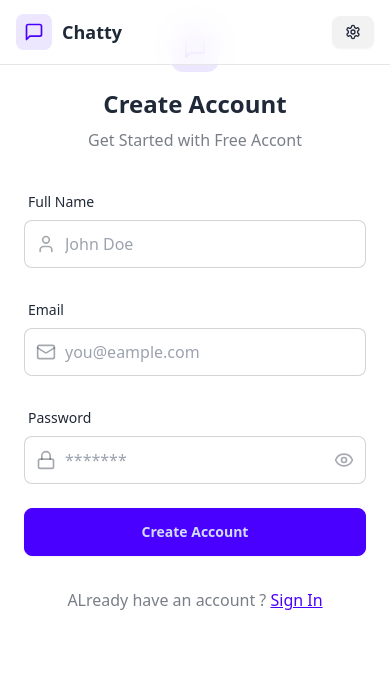
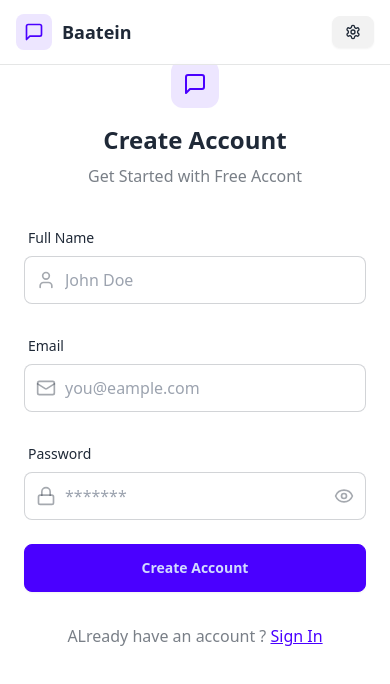
Before and after one commit to Nevin100/Baatein, a React (Vite) app in the folder frontend/: page /signup in a window 390 px wide. Shown: the top 684 px of the page. Built offline with nearby package versions, Linux system fonts and the light colour scheme; no server answers.

Commit message:
Minor changes

```diff
--- a/frontend/src/components/Navbar.jsx
+++ b/frontend/src/components/Navbar.jsx
@@ -20,7 +20,7 @@ const Navbar = () => {
               <div className="size-9 rounded-lg bg-primary/10 flex items-center justify-center">
                 <MessageSquare className="w-5 h-5 text-primary" />
               </div>
-              <h1 className="text-lg font-bold">Chatty</h1>
+              <h1 className="text-lg font-bold">Baatein</h1>
             </Link>
           </div>
 
@@ -44,8 +44,10 @@ const Navbar = () => {
                 </Link>
 
                 <button className="flex gap-2 items-center" onClick={logout}>
-                  <LogOut className="size-5" />
-                  <span className="hidden sm:inline">Logout</span>
+                  <Link to="/login">
+                    <LogOut className="size-5" />
+                    <span className="hidden sm:inline">Logout</span>
+                  </Link>
                 </button>
               </>
             )}
--- a/frontend/src/pages/LoginPage.jsx
+++ b/frontend/src/pages/LoginPage.jsx
@@ -1,6 +1,6 @@
 import { useState } from "react";
-import { useAuthStore } from "../store/useAuthStore";
-import AuthImagePattern from "../components/AuthImagePattern";
+import { useAuthStore } from "../store/useAuthStore.js";
+import AuthImagePattern from "../components/AuthImagePattern.jsx";
 import { Link } from "react-router-dom";
 import { Eye, EyeOff, Loader2, Lock, Mail, MessageSquare } from "lucide-react";
 
@@ -100,7 +100,7 @@ const LoginPage = () => {
                   Loading...
                 </>
               ) : (
-                "Sign in"
+                "Log in"
               )}
             </button>
           </form>
--- a/frontend/src/pages/SignUpPage.jsx
+++ b/frontend/src/pages/SignUpPage.jsx
@@ -41,7 +41,7 @@ const SignUpPage = () => {
     }
   };
   return (
-    <div className="min-h-screen grid lg:grid-cols-2">
+    <div className="min-h-screen grid lg:grid-cols-2 mt-9">
       {/*Left side */}
       <div className="flex flex-col justif-center items-center p-6 sm:p-12">
         <div className="w-full max-w-md space-y-8">
```
Also changed, not shown: 1 other file (tests, documents, lock files or other folders).
